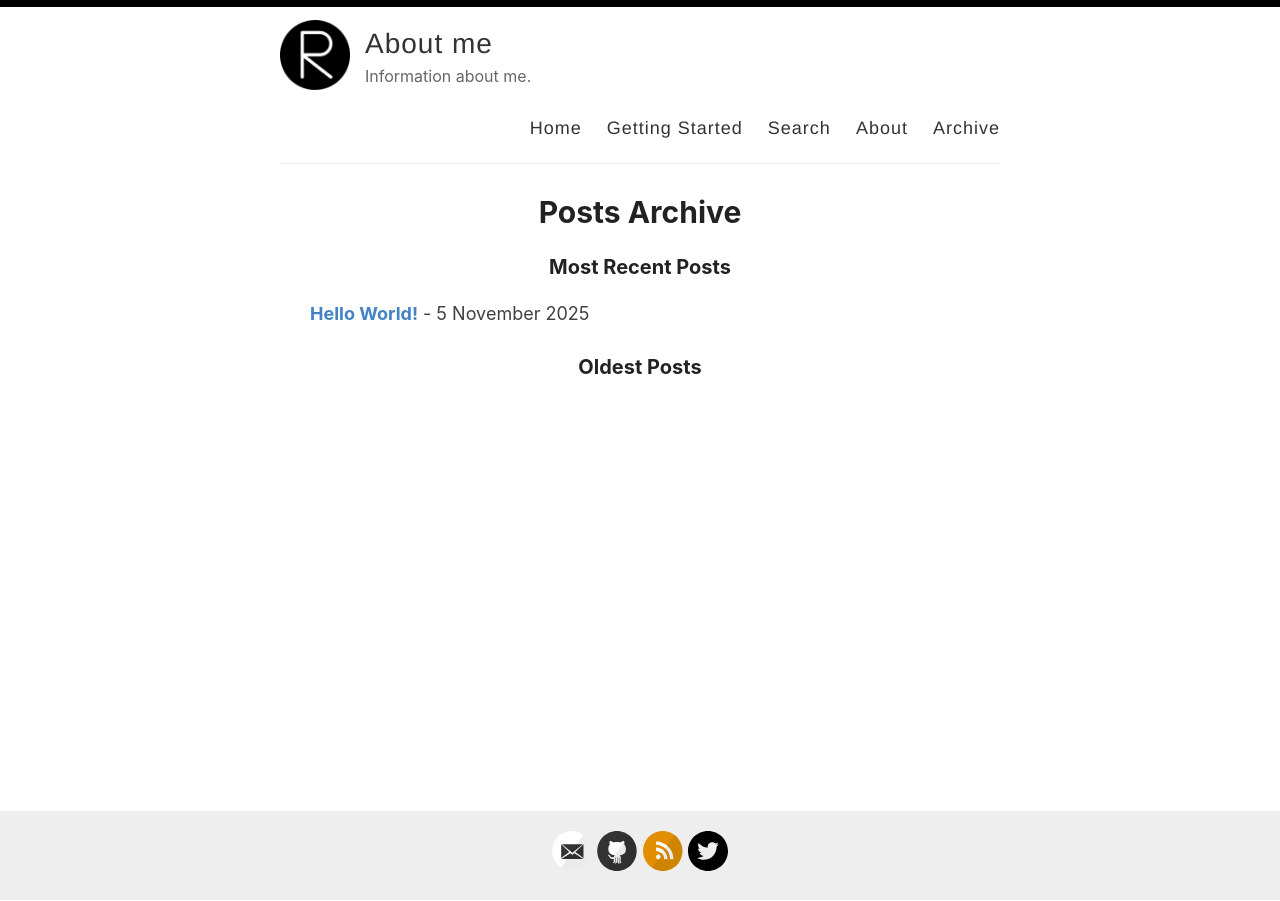
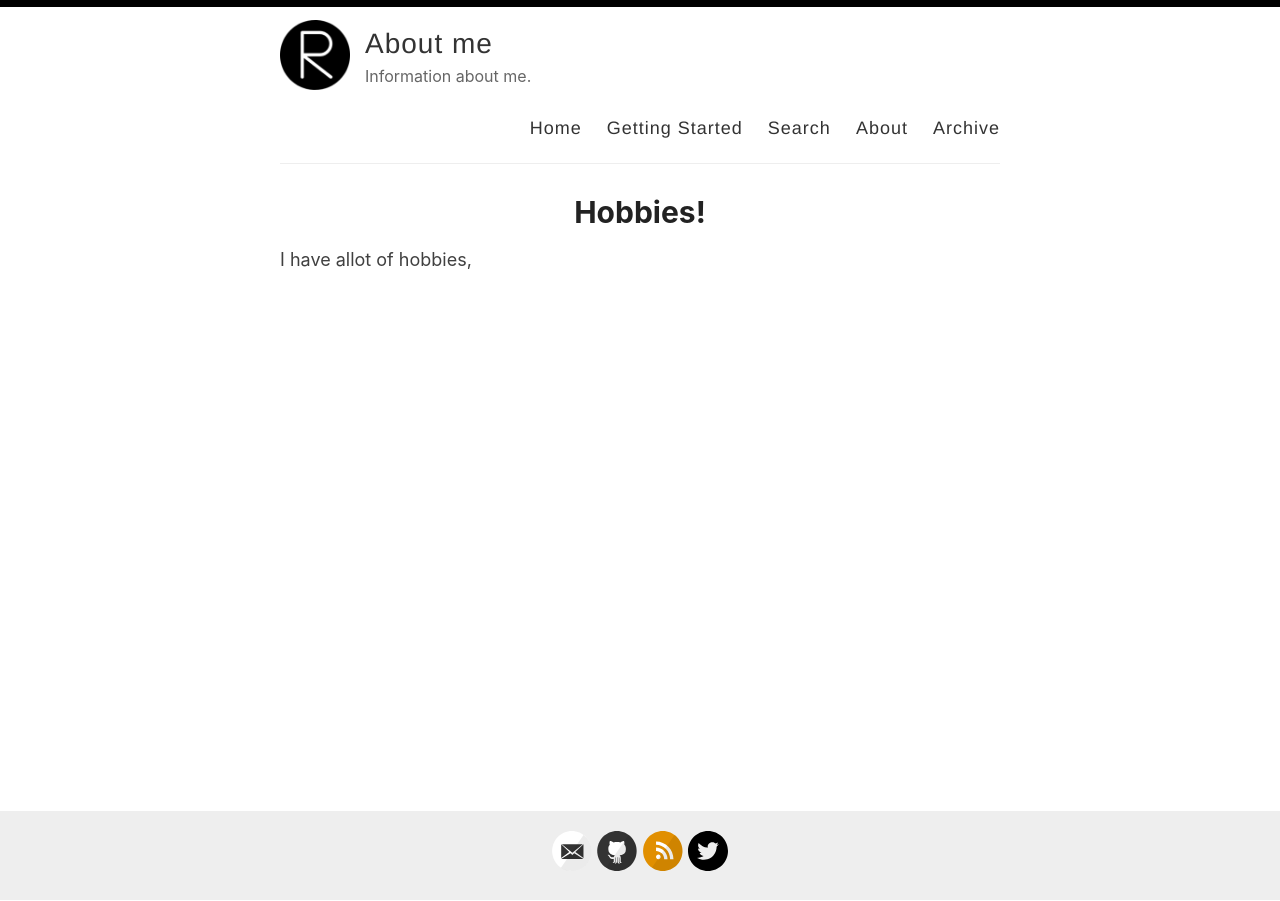
Before and after one commit to Maybe-light1/Maybe-light1.github.io, a Jekyll site: the page built from _pages/archive.md, in a window 1280 px wide. Built offline with Jekyll 4.4.1, drawn with Linux system fonts in a browser that asks for light colours.

Commit message:
added hobbies

```diff
--- a/_pages/archive.md
+++ b/_pages/archive.md
@@ -1,33 +1,7 @@
 ---
 layout: page
 permalink: /archive/
-title: Posts Archive
+title: Hobbies!
 ---
 
-
-<div id="archives">
-  <section id="archive">
-     <h3>Most Recent Posts</h3>
-      {%for post in site.posts %}
-      {% unless post.next %}
-      <ul class="this">
-          {% else %}
-          {% capture month %}{{ post.date | date: '%B %Y' }}{% endcapture %}
-          {% capture nmonth %}{{ post.next.date | date: '%B %Y' }}{% endcapture %}
-          {% capture year %}{{ post.date | date: '%Y' }}{% endcapture %}
-          {% capture nyear %}{{ post.next.date | date: '%Y' }}{% endcapture %}
-          {% if year != nyear %}
-      </ul>
-      <h2 style="text-align:left;">{{ post.date | date: '%Y' }}</h2>
-      <ul class="past">
-          {% endif %}
-          {% if month != nmonth %}
-          <h3 style="text-align:left;">{{ post.date | date: '%B %Y' }}</h3>
-          {% endif %}
-          {% endunless %}
-          <p><b><a href="{{ site.baseurl }}{{ post.url }}">{% if post.title and post.title != "" %}{{post.title}}{% else %}{{post.excerpt |strip_html}}{%endif%}</a></b> - {% if post.date and post.date != "" %}{{ post.date | date: "%e %B %Y" }}{%endif%}</p>
-          {% endfor %}
-      </ul>
-    <h3>Oldest Posts</h3>
-  </section>
-</div>
+I have allot of hobbies,
```
